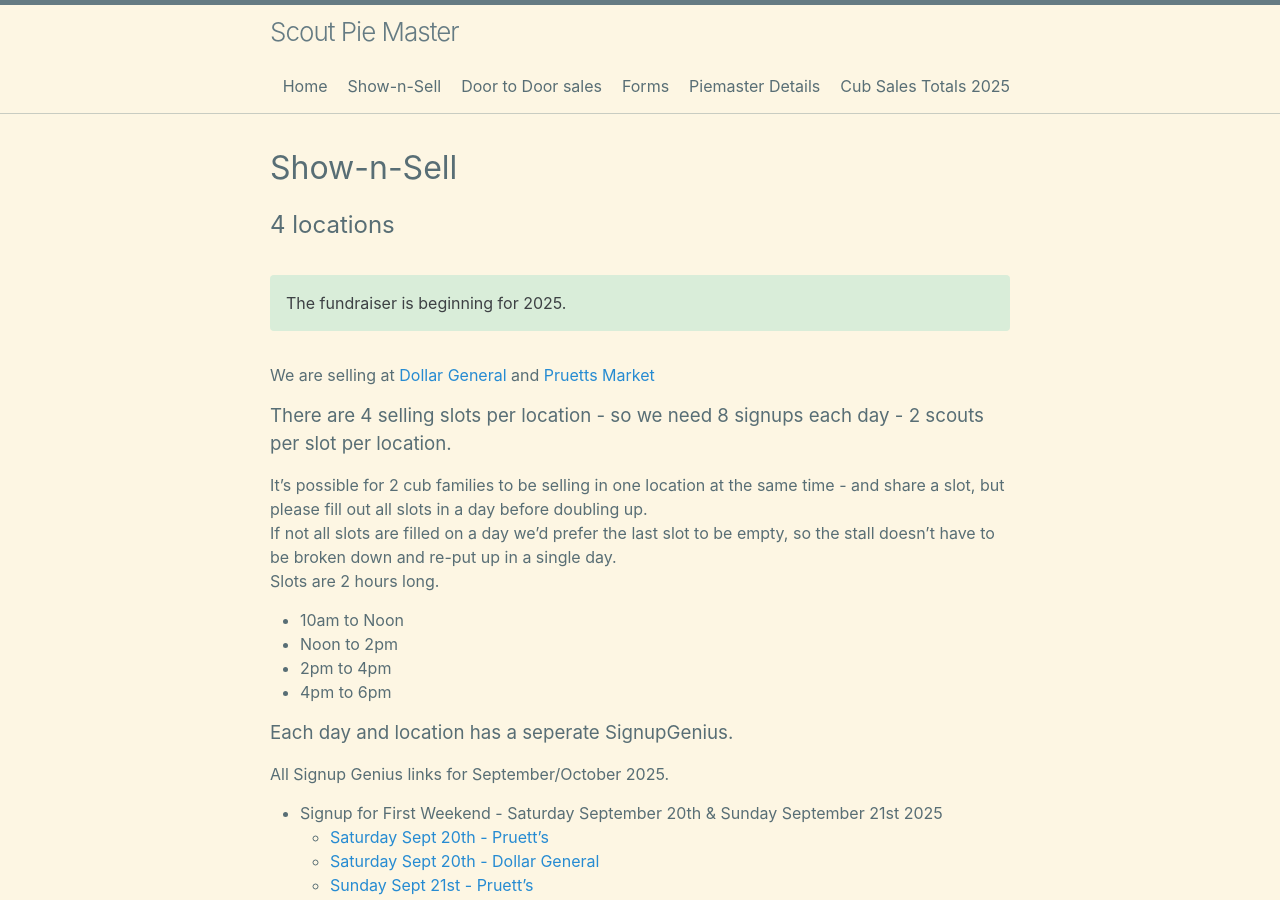
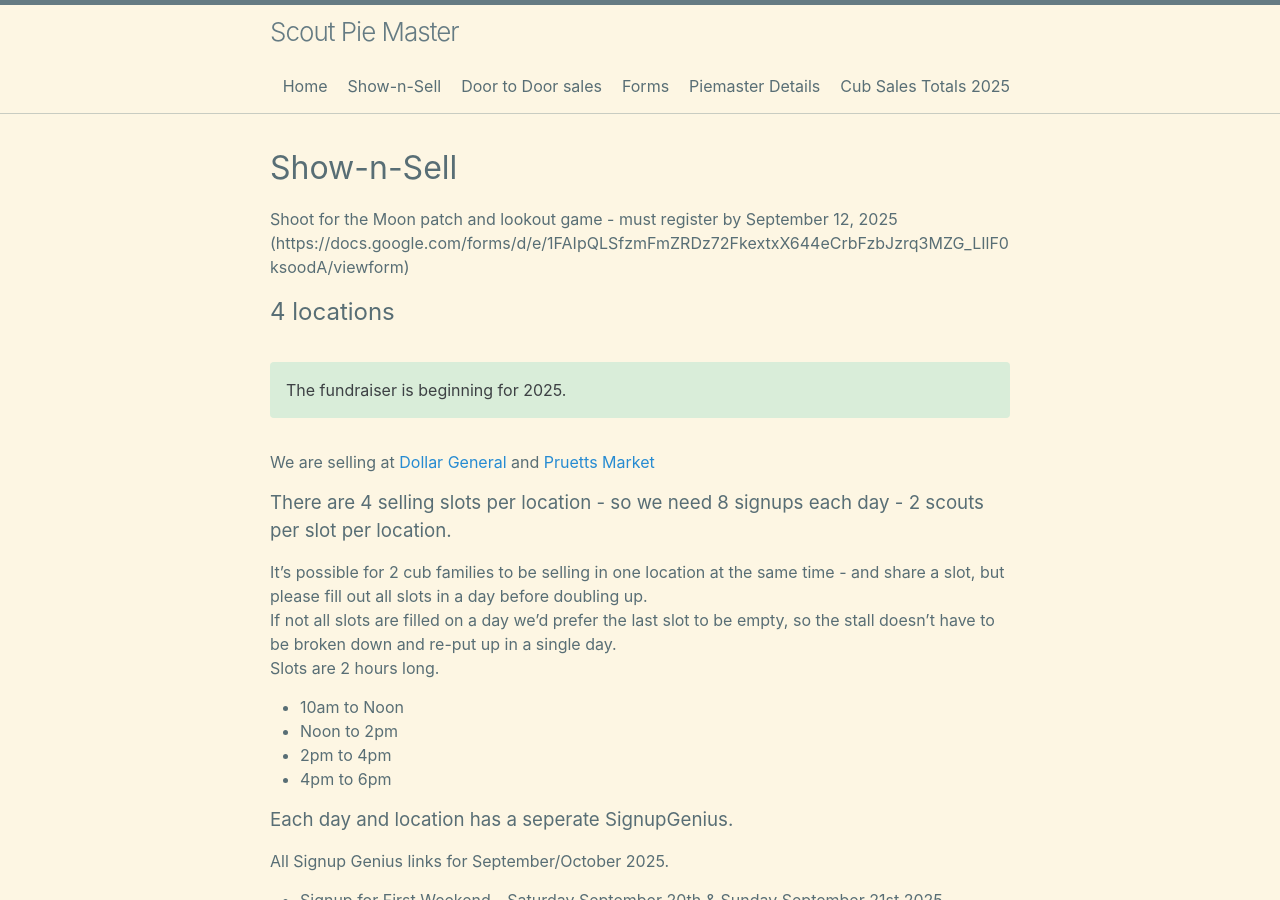
Before and after one commit to CodeJourneymen/scoutpiemaster, a Jekyll site: the page built from shownsell.md, in a window 1280 px wide and 900 px high. Built offline with Jekyll 4.4.1, drawn with Linux system fonts in a browser that asks for light colours.

Commit message:
Update shownsell.md
added shoot for the Moon patch link

```diff
--- a/shownsell.md
+++ b/shownsell.md
@@ -3,6 +3,9 @@ layout: home
 title: Show-n-Sell
 permalink: /shownsell/
 ---
+
+Shoot for the Moon patch and lookout game - must register by September 12, 2025
+(https://docs.google.com/forms/d/e/1FAIpQLSfzmFmZRDz72FkextxX644eCrbFzbJzrq3MZG_LIlF0ksoodA/viewform)
 
 ## 4 locations
 
```
